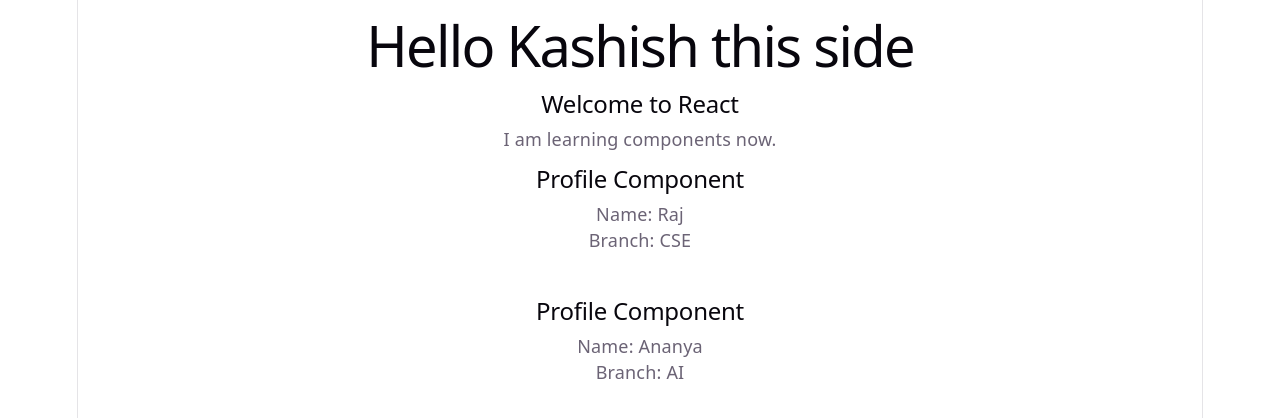
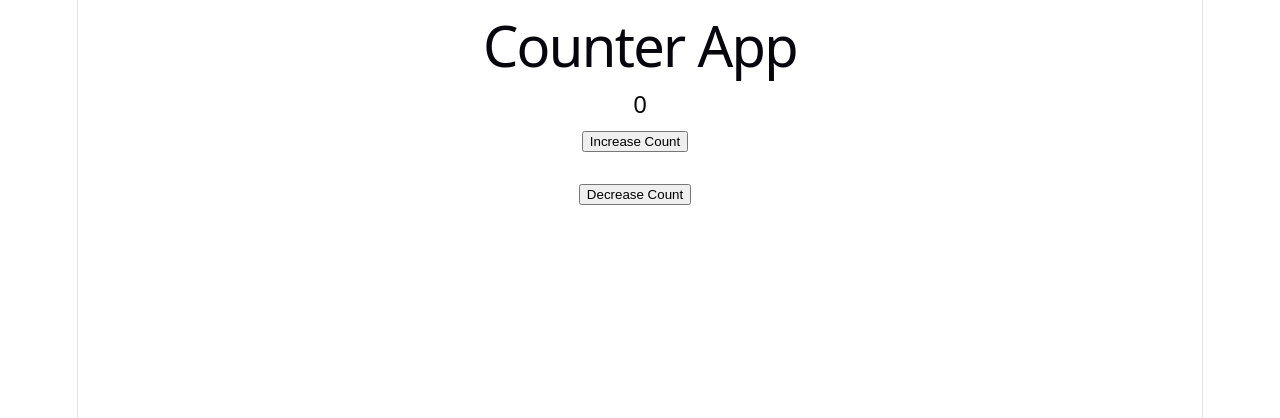
Before and after one commit to kasheeesh08/react-learning-journey, a React (Vite) app: page / in a window 1280 px wide. Shown: the top 418 px of the page. Built offline with nearby package versions, Linux system fonts and the light colour scheme.

Commit message:
Built counter app using React useState

```diff
--- a/src/App.jsx
+++ b/src/App.jsx
@@ -1,14 +1,27 @@
-import Message from './components/Message'
-import Profile from './components/Profile'
+import { useState } from 'react'
 
 function App() {
+  const [count, setCount] = useState(0)
+
   return (
     <div>
-      <h1>Hello Kashish this side</h1>
+      <h1>Counter App</h1>
 
-      <Message />
-      <Profile name="Raj" branch="CSE" />
-      <Profile name="Ananya" branch="AI" />
+      <h2>{count}</h2>
+
+      <button
+      style={{ marginRight: '10px' }}
+      onClick={() => setCount(count + 1)}>
+        Increase Count
+      </button>
+
+      <br /><br />
+
+      <button
+      style={{ marginRight: '10px' }}
+      onClick={() => setCount(count - 1)}>
+        Decrease Count
+      </button>
     </div>
   )
 }
```
